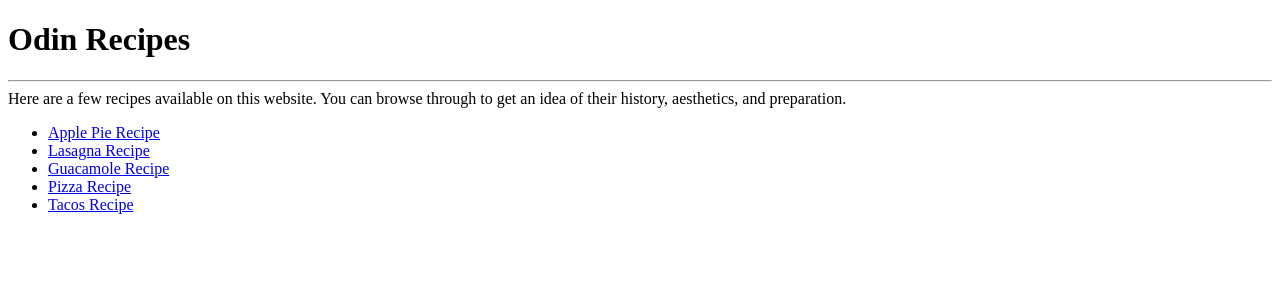
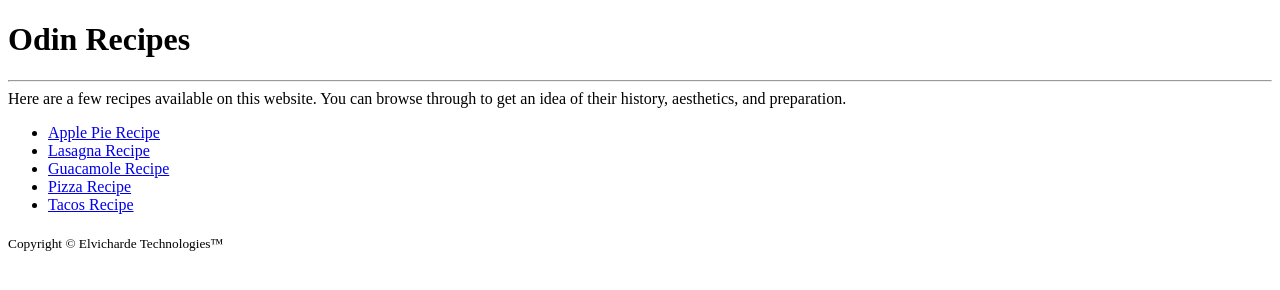
Before and after one commit to Elvicharde/odinDev, a plain HTML site: page odin-recipes/index.html in a window 1280 px wide. Drawn offline with Linux system fonts and the light colour scheme.

Commit message:
footer information included

```diff
--- a/odin-recipes/index.html
+++ b/odin-recipes/index.html
@@ -26,6 +26,10 @@
         </nav>
     </header>
 
+    <footer>
+        <sub>Copyright © Elvicharde Technologies™ </sub>
+    <footer
+
 
 </body>
 </html>
```
